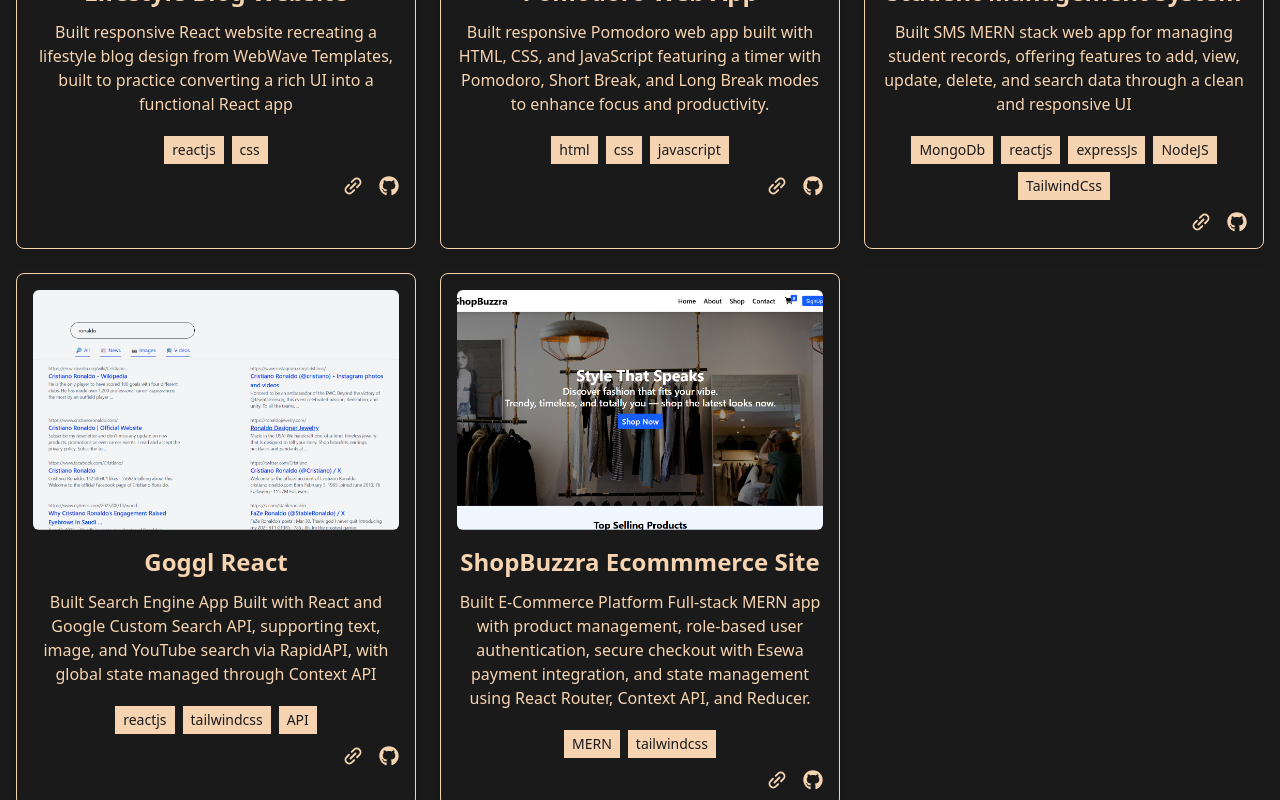
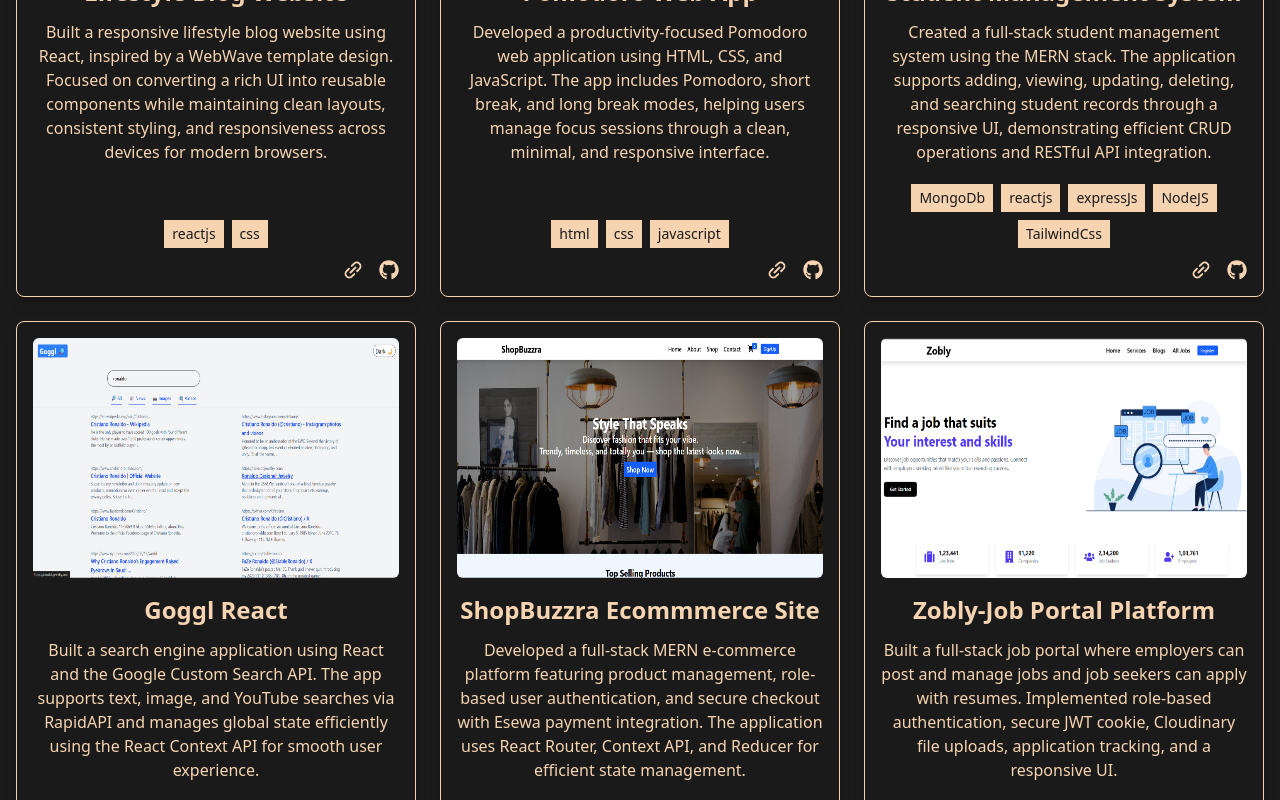
Before and after one commit to PratishBuzzra/My-Portfolio, a React (Vite) app: page / in a window 1280 px wide. Shown: the part 1880-2680 px from the top of the page. Built offline with nearby package versions, Linux system fonts and the light colour scheme.

Commit message:
portfolio updated

```diff
--- a/src/components/projects/Projects.jsx
+++ b/src/components/projects/Projects.jsx
@@ -4,6 +4,7 @@ import lifestyleblog from "/images/LifestyleBlog.png"
 import SMMS from "/images/SMS.png"
 import gogl from "/images/gogl.png"
 import shopbuzz from "/images/shopbuzz.png"
+import Zobly from "/images/Zobly.png"
 import { PiLinkSimpleBold } from "react-icons/pi";
 import { FaGithub } from "react-icons/fa";
 const allProjects = [
@@ -11,7 +12,7 @@ const allProjects = [
         id: 1,
         projectImg: lifestyleblog,
         projectName: "Lifestyle Blog Website",
-        projectDesc: "Built responsive React website recreating a lifestyle blog design from WebWave Templates, built to practice converting a rich UI into a functional React app",
+        projectDesc: "Built a responsive lifestyle blog website using React, inspired by a WebWave template design. Focused on converting a rich UI into reusable components while maintaining clean layouts, consistent styling, and responsiveness across devices for modern browsers.",
         projectLanguages: ["reactjs", "css"],
         projectLiveLink : "https://lifestyle-blog-website-react.vercel.app/",
         projectGithub: "https://github.com/PratishBuzzra/Lifestyle-Blog-Website-React-.git"
@@ -20,7 +21,7 @@ const allProjects = [
         id: 2,
         projectImg: Pomodoro,
         projectName: "Pomodoro Web App",
-        projectDesc: "Built responsive Pomodoro web app built with HTML, CSS, and JavaScript featuring a timer with Pomodoro, Short Break, and Long Break modes to enhance focus and productivity.",
+        projectDesc: "Developed a productivity-focused Pomodoro web application using HTML, CSS, and JavaScript. The app includes Pomodoro, short break, and long break modes, helping users manage focus sessions through a clean, minimal, and responsive interface.",
         projectLanguages: ["html", "css", "javascript"],
         projectLiveLink : "https://pratishbuzzra.github.io/Pomodoro_Timer/",
         projectGithub: "https://github.com/PratishBuzzra/Pomodoro_Timer.git"
@@ -29,7 +30,7 @@ const allProjects = [
         id: 3,
         projectImg: SMMS,
         projectName: "Student Management System",
-        projectDesc: "Built SMS MERN stack web app for managing student records, offering features to add, view, update, delete, and search data through a clean and responsive UI",
+        projectDesc: "Created a full-stack student management system using the MERN stack. The application supports adding, viewing, updating, deleting, and searching student records through a responsive UI, demonstrating efficient CRUD operations and RESTful API integration.",
         projectLanguages: ["MongoDb", "reactjs", "expressJs", "NodeJS", "TailwindCss"],
         projectLiveLink : "https://mern-sms.vercel.app/",
         projectGithub: "https://github.com/PratishBuzzra/MERN-SMS.git"
@@ -38,7 +39,7 @@ const allProjects = [
         id: 4,
         projectImg: gogl,
         projectName: "Goggl React",
-        projectDesc: "Built Search Engine App Built with React and Google Custom Search API, supporting text, image, and YouTube search via RapidAPI, with global state managed through Context API",
+        projectDesc: "Built a search engine application using React and the Google Custom Search API. The app supports text, image, and YouTube searches via RapidAPI and manages global state efficiently using the React Context API for smooth user experience.",
         projectLanguages: ["reactjs", "tailwindcss", "API"],
         projectLiveLink : "https://goggl-react-two.vercel.app/",
         projectGithub: "https://github.com/PratishBuzzra/Goggl-React.git"
@@ -47,11 +48,21 @@ const allProjects = [
         id: 5,
         projectImg: shopbuzz,
         projectName: "ShopBuzzra Ecommmerce Site",
-        projectDesc: "Built E-Commerce Platform Full-stack MERN app with product management, role-based user authentication, secure checkout with Esewa payment integration, and state management using React Router, Context API, and Reducer.",
+        projectDesc: "Developed a full-stack MERN e-commerce platform featuring product management, role-based user authentication, and secure checkout with Esewa payment integration. The application uses React Router, Context API, and Reducer for efficient state management.",
         projectLanguages: ["MERN", "tailwindcss"],
         projectLiveLink : "",
         projectGithub: ""
-    }
+    },
+    {
+    id: 6,
+    projectImg: Zobly,
+    projectName: "Zobly-Job Portal Platform",
+    projectDesc: "Built a full-stack job portal where employers can post and manage jobs and job seekers can apply with resumes. Implemented role-based authentication, secure JWT cookie, Cloudinary file uploads, application tracking, and a responsive UI.",
+    projectLanguages: ["Reactjs", "Node.js", "Express", "Prisma", "PostgreSQL", "Tailwind CSS"],
+    projectLiveLink: "",
+    projectGithub: "https://github.com/PratishBuzzra/Zobly-PERN.git"
+}
+
 ]
 const Projects = ({mode}) => {
 
@@ -61,22 +72,27 @@ const Projects = ({mode}) => {
       <div className='py-2'>
         <div className='grid grid-cols-1 sm:grid-cols-2 lg:grid-cols-3 gap-6'>
             {allProjects.map((proj)=>(
-                <div key={proj.id} className='border rounded-lg p-4 shadow-lg flex flex-col justify-between'>
-                    <img src={proj.projectImg} alt={proj.projectName} className='w-full h-[30vh] object-cover rounded-md' />
-                    <div className='mt-4 flex-1 flex-col justify-between'>
+                <div key={proj.id} className='border rounded-lg p-4 shadow-lg flex flex-col h-full'>
+                    <img src={proj.projectImg} alt={proj.projectName} className='w-full h-[30vh] object-fit rounded-md' />
+                    <div className='mt-4 flex flex-col flex-1'>
                         <div>
-                        <h3 className='text-center text-xl sm:text-2xl font-bold mb-3'>{proj.projectName}</h3>
-                        <p className='text-center text-sm sm:text-base leading-6'>{proj.projectDesc}</p>
+                        <h3 className='text-center text-xl sm:text-2xl font-bold mb-3 '>{proj.projectName}</h3>
+                        <p className='text-center text-sm sm:text-base leading-6"'>{proj.projectDesc}</p>
 </div>
-                       <div className='flex flex-wrap  items-center justify-center gap-2 mt-5'>
+                       <div className='mt-auto'>
+                        <div className="flex flex-wrap items-center justify-center gap-2 mt-5">
+
+
                          {proj.projectLanguages.map((lang, index)=>(
                             <span key={index} className={`${mode ? 'bg-[#1A1A1A] text-[#f6d4b1]' : 'bg-[#f6d4b1] text-[#1A1A1A]'} px-2 py-1 text-sm`}>{lang}</span>
                         ))}
-                       </div>
+                        </div>
+
                         <div className='flex gap-4 text-xl justify-end mt-3'>
                             <a href={proj.projectLiveLink} target='_blank'><PiLinkSimpleBold /></a>
                             <a href={proj.projectGithub} target='_blank'><FaGithub /></a>
                         </div>
+                         </div>
                     </div>
                 </div>
             ))}
```
Also changed, not shown: public/images/Zobly.png (added), 1 other file (tests, documents, lock files or other folders).
